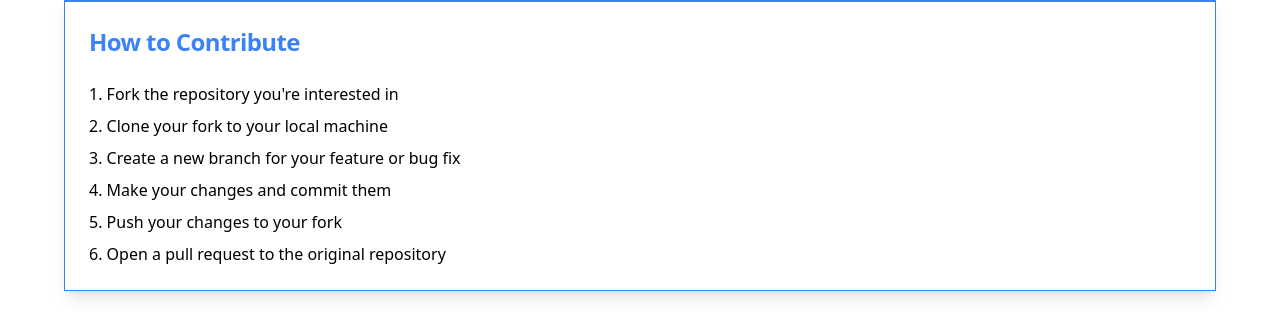
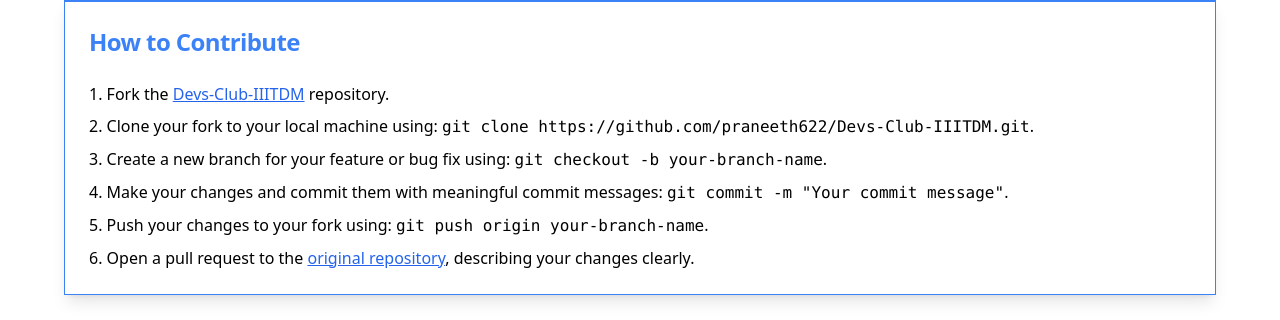
Before and after one commit to praneeth622/Devs-Club-IIITDM, a Next.js app in the folder devs-club/: page /open-source in a window 1280 px wide. Shown: the part 323-643 px from the top of the page. Built offline with nearby package versions, Linux system fonts and the light colour scheme; no server answers.

Commit message:
updated opensource page

```diff
--- a/devs-club/app/open-source/page.jsx
+++ b/devs-club/app/open-source/page.jsx
@@ -93,22 +93,40 @@ function OpenSourcePage() {
           <CardContent>
             <ol className="list-decimal list-inside space-y-2 text-black">
               <motion.li variants={itemVariants}>
-                Fork the repository you&apos;re interested in
+                Fork the{" "}
+                <a
+                  href="https://github.com/praneeth622/Devs-Club-IIITDM"
+                  className="text-blue-600 underline"
+                >
+                  Devs-Club-IIITDM
+                </a>{" "}
+                repository.
               </motion.li>
               <motion.li variants={itemVariants}>
-                Clone your fork to your local machine
+                Clone your fork to your local machine using:{" "}
+                <code>git clone https://github.com/praneeth622/Devs-Club-IIITDM.git</code>.
               </motion.li>
               <motion.li variants={itemVariants}>
-                Create a new branch for your feature or bug fix
+                Create a new branch for your feature or bug fix using:{" "}
+                <code>git checkout -b your-branch-name</code>.
               </motion.li>
               <motion.li variants={itemVariants}>
-                Make your changes and commit them
+                Make your changes and commit them with meaningful commit
+                messages: <code>git commit -m "Your commit message"</code>.
               </motion.li>
               <motion.li variants={itemVariants}>
-                Push your changes to your fork
+                Push your changes to your fork using:{" "}
+                <code>git push origin your-branch-name</code>.
               </motion.li>
               <motion.li variants={itemVariants}>
-                Open a pull request to the original repository
+                Open a pull request to the{" "}
+                <a
+                  href="https://github.com/praneeth622/Devs-Club-IIITDM"
+                  className="text-blue-600 underline"
+                >
+                  original repository
+                </a>
+                , describing your changes clearly.
               </motion.li>
             </ol>
           </CardContent>
```
